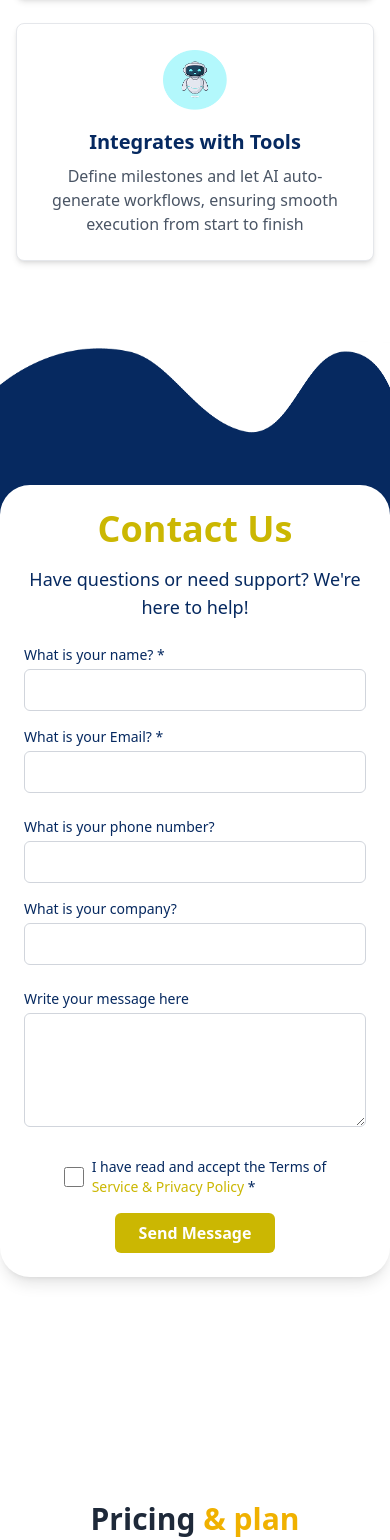
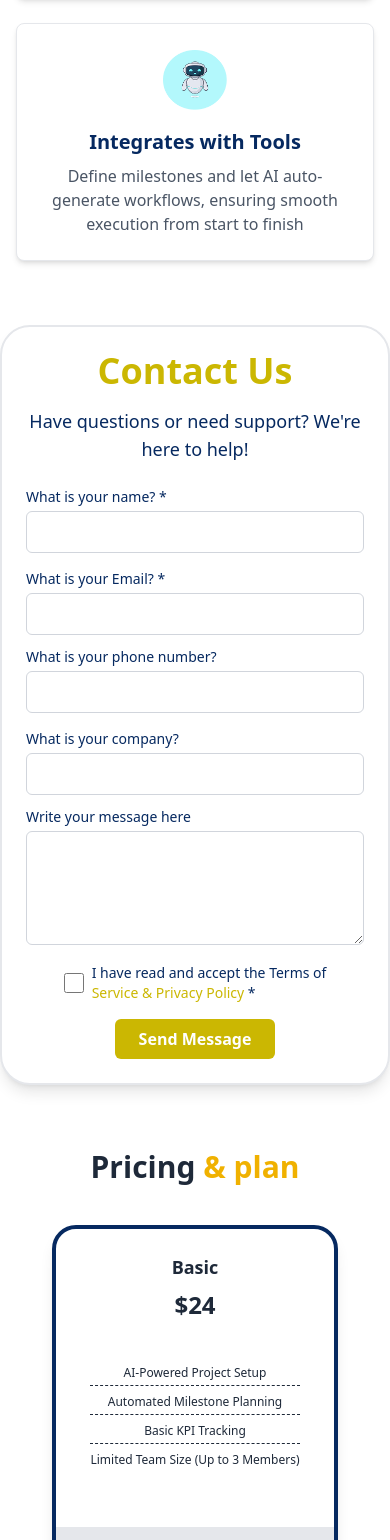
Before and after one commit to MohammedRasif/Sloukile, a React (Vite) app: page / in a window 390 px wide. Shown: the part 2428-3968 px from the top of the page. Built offline with nearby package versions, Linux system fonts and the light colour scheme.

Commit message:
responsive pricing section

```diff
--- a/src/component/Shared/Contact.jsx
+++ b/src/component/Shared/Contact.jsx
@@ -3,11 +3,11 @@ import img from "./Group 1171275910.png";
 
 const Contact = () => {
     return (
-        <div className="w-full">
-            <div className="absolute w-full">
+        <div className="w-full lg:-mt-0 md:-mt-0 -mt-40">
+            <div className="absolute w-full hidden md:block">
                 <img src={img} className="h-[100vh] w-full mt-20 " alt="" />
             </div>
-            <div className="w-full relative max-w-2xl bg-white rounded-[30px] top-56 left-1/2 transform -translate-x-1/2 p-6 sm:p-14  shadow-lg z-50">
+            <div className="w-full relative max-w-2xl bg-white rounded-[30px] top-56 left-1/2 transform -translate-x-1/2 p-6 sm:p-14  shadow-lg z-50 border-2 border-gray-200">
                 {/* Heading Section */}
                 <h1 className="text-4xl sm:text-5xl font-bold text-[#CBB702] text-center mb-4">
                     Contact Us
@@ -17,7 +17,7 @@ const Contact = () => {
                 </p>
 
                 {/* Form Section */}
-                <form className="space-y-6">
+                <form className="lg:space-y-6 md:space-y-6 space-y-3">
                     {/* Name and Email Row */}
                     <div className="grid grid-cols-1 sm:grid-cols-2 gap-4">
                         <div>
--- a/src/component/Shared/Pricing.jsx
+++ b/src/component/Shared/Pricing.jsx
@@ -63,14 +63,14 @@ const plans = [
 
 const Pricing = () => {
     return (
-        <div className="flex flex-col items-center min-h-screen py-16 px-4 mt-96">
+        <div className="flex flex-col items-center min-h-screen py-16 px-4  lg:mt-96 md:mt-96 mt-56">
             {/* Title */}
             <h2 className="text-3xl sm:text-4xl font-bold text-gray-800 mb-10">
                 Pricing <span className="text-yellow-500">& plan</span>
             </h2>
 
             {/* Pricing Cards */}
-            <div className="grid grid-cols-1 sm:grid-cols-2 md:grid-cols-4 gap-6 w-full max-w-[80%] font-[500]">
+            <div className="grid grid-cols-1 sm:grid-cols-2 md:grid-cols-4 gap-6 w-full max-w-[80%] font-[500] ">
                 {plans.map((plan, index) => (
                     <div
                         key={index}
@@ -83,7 +83,7 @@ const Pricing = () => {
                         </div>
 
                         {/* Features List */}
-                        <ul className="text-xs sm:text-sm md:text-base text-center my-6 space-y-2 sm:space-y-3 mt-36">
+                        <ul className="text-xs sm:text-sm md:text-base text-center my-6 space-y-2 sm:space-y-3 lg:mt-36 md:mt-36 mt-28">
                             {plan.features.map((feature, i) => (
                                 <li key={i} className="border-b border-dashed pb-1 sm:pb-2 last:border-none group-hover:text-black">
                                     {feature}
```
